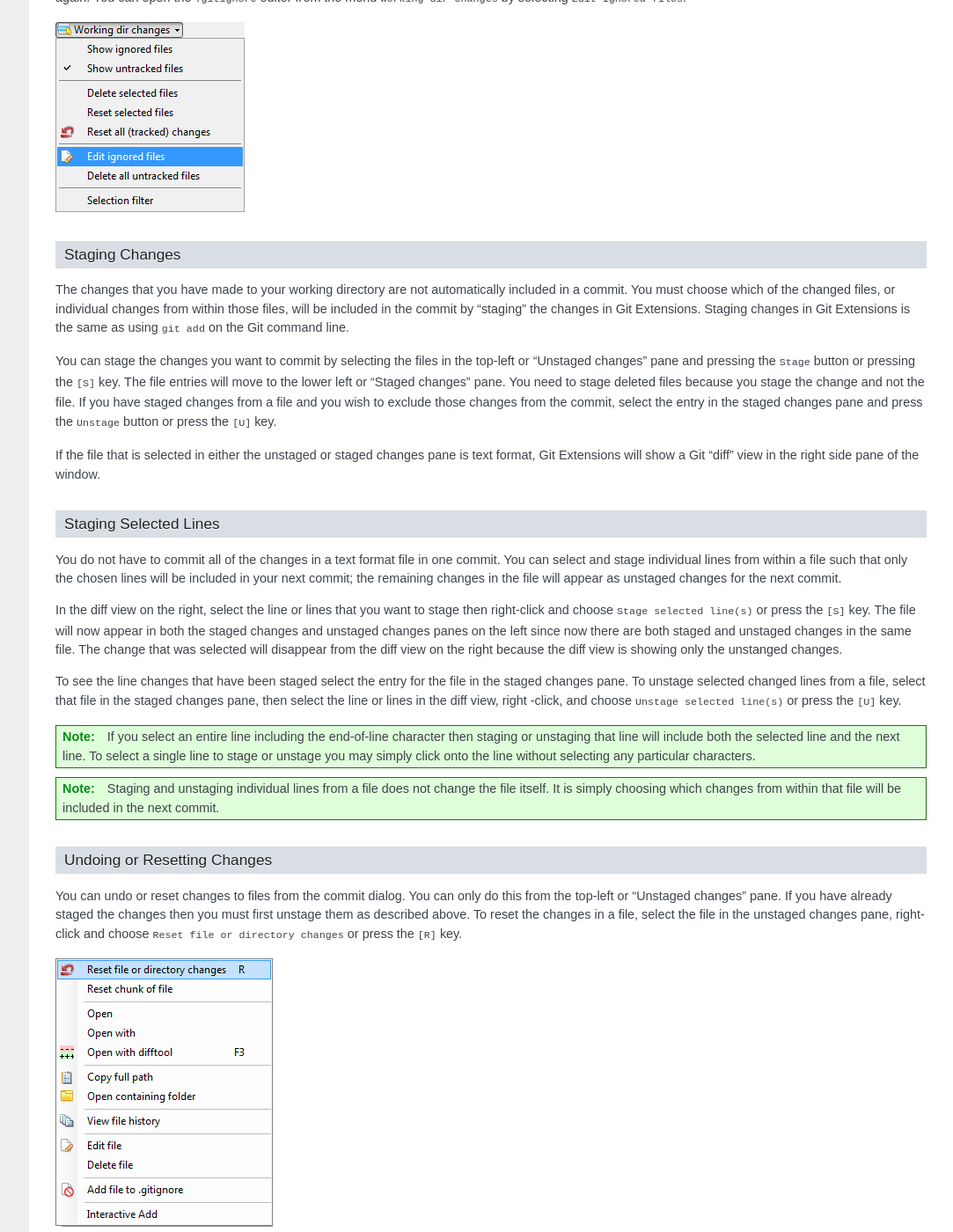
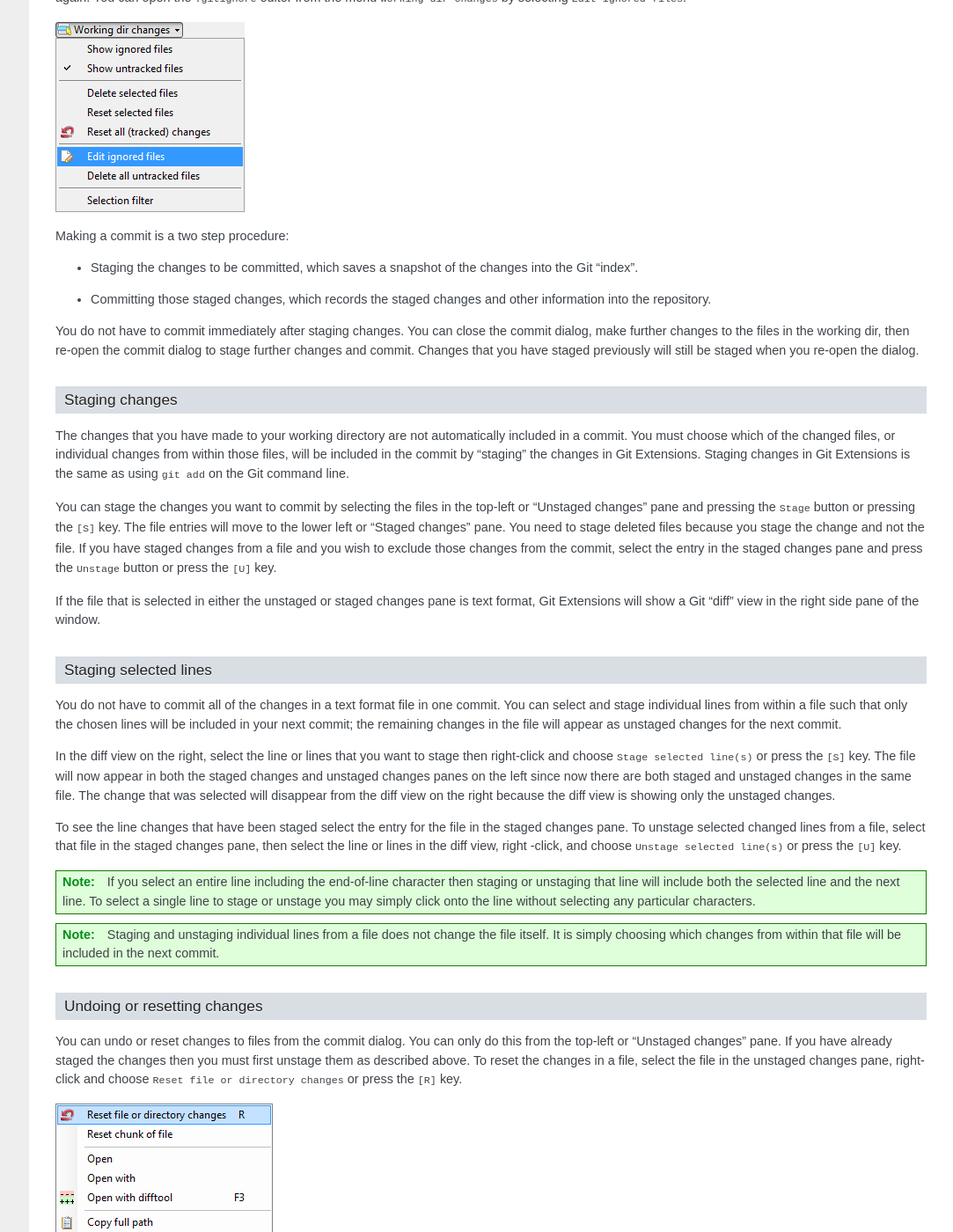
Before and after one commit to martinqt/GitExtensionsDoc, a Sphinx documentation site: the page built from source/commit.rst, in a window 1280 px wide and 1400 px high, scrolled down 1507 px. Shown: the whole window at 88% size, without its empty margins (197-1280 px from the left). Built offline with Sphinx 7.4.7, drawn with Linux system fonts in a browser that asks for light colours; some of the changed text lies outside the part shown.

Commit message:
Fix case. Add that committing is two steps. Issue #57

```diff
--- a/source/commit.rst
+++ b/source/commit.rst
@@ -43,7 +43,16 @@ in the ``.gitignore`` file will not show up in the commit dialog again. You can
 
 .. image:: /images/commit_menu_edit_ignored.png
 
-Staging Changes
+Making a commit is a two step procedure:
+
+* Staging the changes to be committed, which saves a snapshot of the changes into the Git "index".
+* Committing those staged changes, which records the staged changes and other information into the repository.
+
+You do not have to commit immediately after staging changes. You can close the commit dialog, make further changes to the
+files in the working dir, then re-open the commit dialog to stage further changes and commit. Changes that you have staged
+previously will still be staged when you re-open the dialog.
+
+Staging changes
 ^^^^^^^^^^^^^^^
 
 The changes that you have made to your working directory are not automatically included in a commit. You must choose
@@ -59,7 +68,7 @@ button or press the ``[U]`` key.
 If the file that is selected in either the unstaged or staged changes pane is text format, Git Extensions will show a
 Git "diff" view in the right side pane of the window.
 
-Staging Selected Lines
+Staging selected lines
 ^^^^^^^^^^^^^^^^^^^^^^
 
 You do not have to commit all of the changes in a text format file in one commit. You can select and stage individual lines
@@ -69,7 +78,7 @@ will appear as unstaged changes for the next commit.
 In the diff view on the right, select the line or lines that you want to stage then right-click and choose ``Stage selected
 line(s)`` or press the ``[S]`` key. The file will now appear in both the staged changes and unstaged changes panes on the left
 since now there are both staged and unstaged changes in the same file. The change that was selected will disappear from the
-diff view on the right because the diff view is showing only the unstanged changes.
+diff view on the right because the diff view is showing only the unstaged changes.
 
 To see the line changes that have been staged select the entry for the file in the staged changes pane. To unstage selected
 changed lines from a file, select that file in the staged changes pane, then select the line or lines in the diff view, right
@@ -82,7 +91,7 @@ changed lines from a file, select that file in the staged changes pane, then sel
 .. note:: Staging and unstaging individual lines from a file does not change the file itself. It is simply choosing which
     changes from within that file will be included in the next commit.
 
-Undoing or Resetting Changes
+Undoing or resetting changes
 ^^^^^^^^^^^^^^^^^^^^^^^^^^^^
 
 You can undo or reset changes to files from the commit dialog. You can only do this from the top-left or "Unstaged changes"
```
